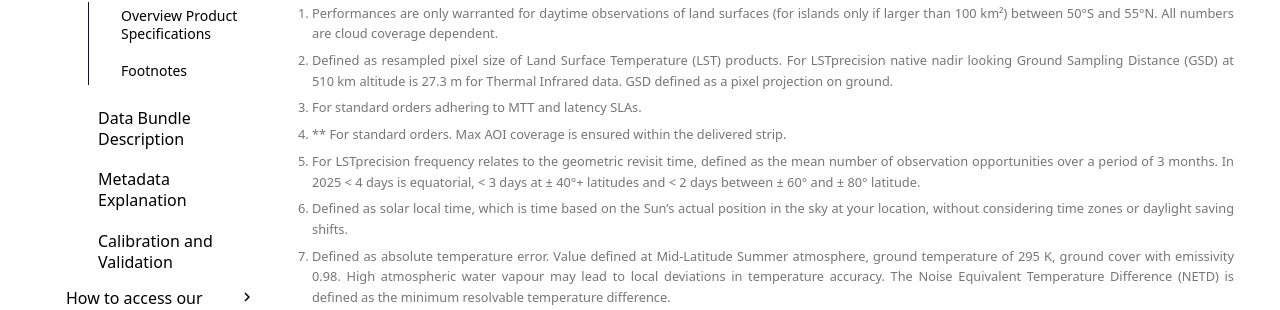
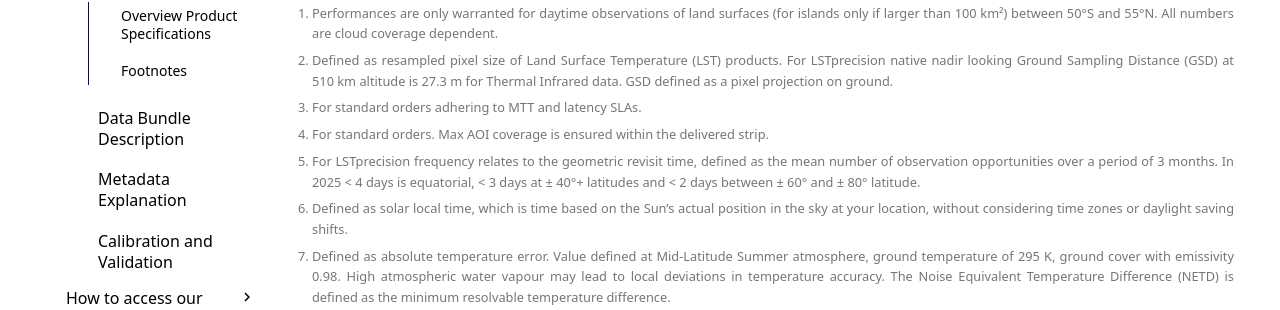
Before and after one commit to constellr/product-lst, an MkDocs documentation site: the page built from docs/Technical-specification.md, in a window 1280 px wide and 900 px high, scrolled down 952 px. Shown: the part 297-607 px from the top of the window. Built offline with MkDocs 1.6.1 and Material for MkDocs 9.7.7, drawn with Linux system fonts in a browser that asks for light colours; the version menu is left out.

```diff
--- a/docs/Technical-specification.md
+++ b/docs/Technical-specification.md
@@ -34,7 +34,7 @@ This document is intented to always provide you the latest version of our capabi
 
 [^3]: For standard orders adhering to MTT and latency SLAs.
 
-[^4]: ** For standard orders. Max AOI coverage is ensured within the delivered strip.
+[^4]: For standard orders. Max AOI coverage is ensured within the delivered strip.
 
 [^5]: For LSTprecision frequency relates to the geometric revisit time, defined as the mean number of observation opportunities over a period of 3 months. In 2025 < 4 days is equatorial, < 3 days at ± 40°+ latitudes and < 2 days between ± 60° and ± 80° latitude.
 
```
